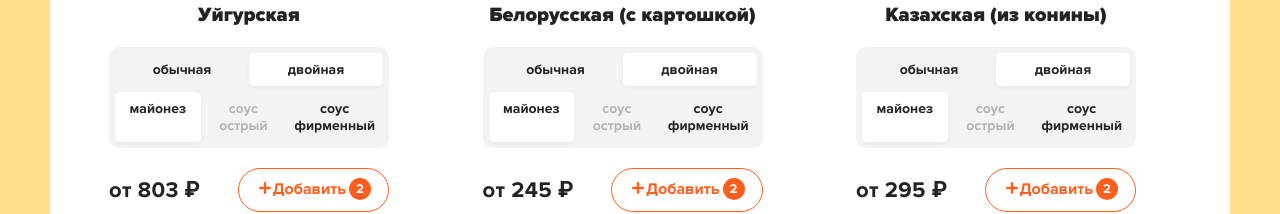
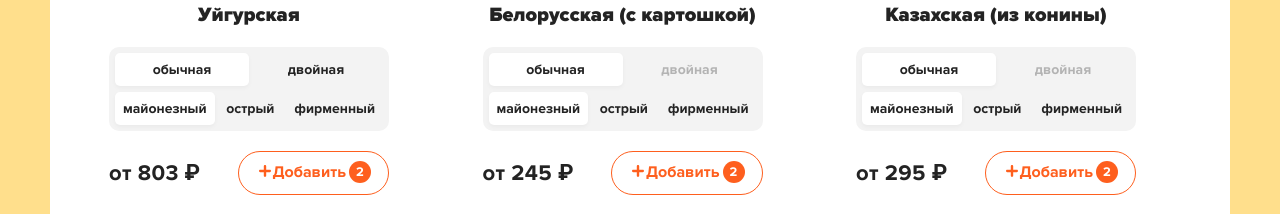
Before and after one commit to nurgitlab/react-store, a React (Create React App) app: page / in a window 1280 px wide. Shown: the part 565-779 px from the top of the page. Built offline with nearby package versions, Linux system fonts and the light colour scheme.

Commit message:
sauces added

```diff
--- a/src/components/ShavaBlock.js
+++ b/src/components/ShavaBlock.js
@@ -1,13 +1,20 @@
-import React, {useState} from 'react';
+import React, { useState } from 'react';
+import classNames from "classnames";
 
 
-function ShavaBlock({name, imageUrl, price }) {
-  const types = ['обычная', 'двойная']
-  const [activeType, setActiveType] = useState(1)
+function ShavaBlock({name, imageUrl, price, types, sauces}) {
+  const aviableTypes = ['обычная', 'двойная'];
+  const aviableSauces = ['майонезный', 'острый', 'фирменный'];
+  const [activeType, setActiveType] = useState(types[0]);
+  const [activeSauce, setActiveSauce] = useState(sauces[0]);
 
   const onSelectType = (index) => {
-    setActiveType(index)
-  }
+    setActiveType(index);
+  };
+
+  const onSelectSauce = (index) => {
+    setActiveSauce(index);
+  };
 
   return (
     <div className="shava-block">
@@ -19,19 +26,30 @@ function ShavaBlock({name, imageUrl, price }) {
       <h4 className="shava-block__title">{name}</h4>
       <div className="shava-block__selector">
         <ul>
-          {types.map((type, index) =>
+          {aviableTypes.map((type, index) =>
             (<li
-              onClick= {()=>onSelectType(index)}
-              className={activeType === index ? 'active' : ''}
+              key={type}
+              onClick={() => onSelectType(index)}
+              className={classNames({
+                active: activeType === index,
+                disabled: !types.includes(index),
+              })}
             >
               {type}
             </li>))}
         </ul>
         <ul>
-          <li className="active">майонез
-          </li>
-          <li className="disabled">соус острый</li>
-          <li>соус фирменный</li>
+          {aviableSauces.map((sauce, index) =>
+            (<li
+              key={sauce}
+              onClick={() => onSelectSauce(index)}
+              className={classNames({
+                active: activeSauce === index,
+                disabled: !sauces.includes(index),
+              })}
+            >
+              {sauce}
+            </li>))}
         </ul>
       </div>
       <div className="shava-block__bottom">
--- a/src/index.js
+++ b/src/index.js
@@ -6,10 +6,11 @@ import { BrowserRouter } from 'react-router-dom';
 
 
 ReactDOM.render(
-  <React.StrictMode>
+  // <React.StrictMode>
     <BrowserRouter>
       <App/>
     </BrowserRouter>
-  </React.StrictMode>,
+  // </React.StrictMode>
+  ,
   document.getElementById('root')
 );
```
